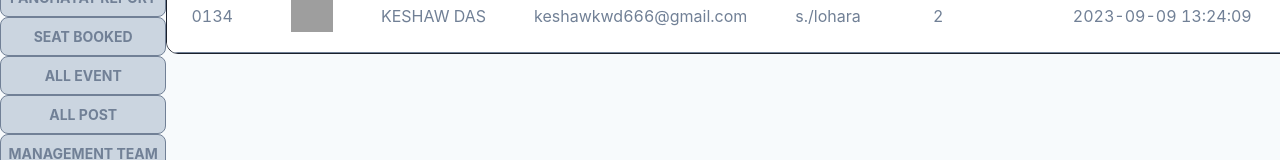
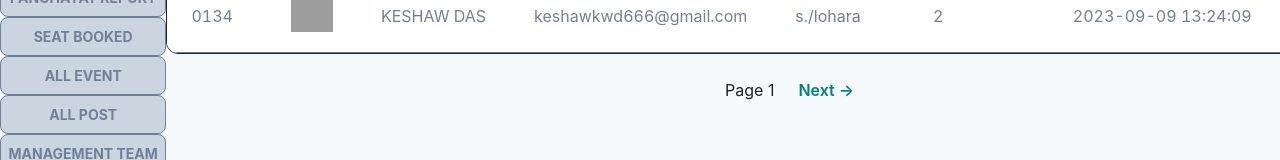
Before and after one commit to dhruvm420/reactProject, a React (Vite) app: page /districtlist in a window 1280 px wide. Shown: the part 273-433 px from the top of the page. Built offline with nearby package versions, Linux system fonts and the light colour scheme; grey boxes are pictures that could not be loaded.

Commit message:
added Pagination

```diff
--- /dev/null
+++ b/src/components/pagination.jsx
@@ -0,0 +1,28 @@
+import { Box, Button, Flex, Text } from "@chakra-ui/react";
+export default function Pagination({ handlePageChange, currentPage }) {
+  return (
+    <Box alignSelf="center" mt="4">
+      <Flex alignItems="center">
+        {currentPage !== 1 && (
+          <Button
+            onClick={() => handlePageChange(currentPage - 1)}
+            colorScheme="white"
+            color="teal"
+          >
+            &larr; Previous
+          </Button>
+        )}
+
+        <Text mx="2">{`Page ${currentPage}`}</Text>
+
+        <Button
+          onClick={() => handlePageChange(currentPage + 1)}
+          colorScheme="white"
+          color="teal"
+        >
+          Next &rarr;
+        </Button>
+      </Flex>
+    </Box>
+  );
+}
--- a/src/routes/districtlist.jsx
+++ b/src/routes/districtlist.jsx
@@ -6,6 +6,7 @@ import {
   InputGroup,
   InputRightElement,
 } from "@chakra-ui/react";
+import Pagination from "../components/pagination";
 import Root from "./root";
 import TableGenerator from "../components/tableGenerator";
 import { Link } from "react-router-dom";
@@ -30,6 +31,10 @@ export default function DistrictList() {
   const [action, setAction] = useState("");
   const [districtData, setDistrictData] = useState(dummyData);
   const [searchVal, setSearchVal] = useState("");
+  const [currentPage, setCurrentPage] = useState(1);
+  const handlePageChange = (pageNumber) => {
+    setCurrentPage(pageNumber);
+  };
   const handleInputChange = (e) => {
     setSearchVal(e.target.value);
     // You can perform filtering or any other actions based on the search value here
@@ -87,6 +92,10 @@ export default function DistrictList() {
             setId={setId}
             actionItems={["id", "delete", "menu", "edit"]}
           />
+          <Pagination
+            handlePageChange={handlePageChange}
+            currentPage={currentPage}
+          />
         </Flex>
       </Root>
     </>
--- a/src/routes/panchayatlist.jsx
+++ b/src/routes/panchayatlist.jsx
@@ -8,6 +8,7 @@ import {
 } from "@chakra-ui/react";
 import Root from "./root";
 import TableGenerator from "../components/tableGenerator";
+import Pagination from "../components/pagination";
 import { Link } from "react-router-dom";
 import { useState, useEffect } from "react";
 import ActionPopUp from "../components/actionButtons/actionPopUp";
@@ -29,6 +30,10 @@ export default function PanchayatList() {
   const [action, setAction] = useState("");
   const [panchayatData, setPanchayatData] = useState(dummyData);
   const [searchVal, setSearchVal] = useState("");
+  const [currentPage, setCurrentPage] = useState(1);
+  const handlePageChange = (pageNumber) => {
+    setCurrentPage(pageNumber);
+  };
   const handleInputChange = (e) => {
     setSearchVal(e.target.value);
     // You can perform filtering or any other actions based on the search value here
@@ -85,6 +90,10 @@ export default function PanchayatList() {
             setId={setId}
             actionItems={["id", "delete", "menu", "edit"]}
           />
+          <Pagination
+            handlePageChange={handlePageChange}
+            currentPage={currentPage}
+          />
         </Flex>
       </Root>
     </>
--- a/src/routes/statelist.jsx
+++ b/src/routes/statelist.jsx
@@ -2,6 +2,7 @@ import {
   Flex,
   Box,
   Input,
+  Text,
   InputGroup,
   Button,
   InputRightElement,
@@ -13,6 +14,7 @@ import { useState, useEffect } from "react";
 import ActionPopUp from "../components/actionButtons/actionPopUp";
 import { SearchIcon } from "@chakra-ui/icons";
 import axios from "axios";
+import Pagination from "../components/pagination";
 let dummyData = [
   {
     "USER ID": "0134",
@@ -31,9 +33,12 @@ export default function StateList() {
   const [action, setAction] = useState("");
   const [stateData, setStateData] = useState(dummyData);
   const [searchVal, setSearchVal] = useState("");
+  const [currentPage, setCurrentPage] = useState(1);
+  const handlePageChange = (pageNumber) => {
+    setCurrentPage(pageNumber);
+  };
   const handleInputChange = (e) => {
     setSearchVal(e.target.value);
-    // You can perform filtering or any other actions based on the search value here
   };
   useEffect(() => {
     const fetchStateData = async () => {
@@ -88,6 +93,10 @@ export default function StateList() {
             setId={setId}
             actionItems={["id", "delete", "menu", "edit"]}
           />
+          <Pagination
+            handlePageChange={handlePageChange}
+            currentPage={currentPage}
+          />
         </Flex>
       </Root>
     </>
--- a/src/routes/tehsillist.jsx
+++ b/src/routes/tehsillist.jsx
@@ -6,6 +6,7 @@ import {
   InputGroup,
   InputRightElement,
 } from "@chakra-ui/react";
+import Pagination from "../components/pagination";
 import TableGenerator from "../components/tableGenerator";
 import { Link } from "react-router-dom";
 import Root from "./root";
@@ -30,6 +31,10 @@ export default function TehsilList() {
   const [action, setAction] = useState("");
   const [tehsilData, setTehsilData] = useState(dummyData);
   const [searchVal, setSearchVal] = useState("");
+  const [currentPage, setCurrentPage] = useState(1);
+  const handlePageChange = (pageNumber) => {
+    setCurrentPage(pageNumber);
+  };
   const handleInputChange = (e) => {
     setSearchVal(e.target.value);
     // You can perform filtering or any other actions based on the search value here
@@ -87,6 +92,10 @@ export default function TehsilList() {
             setId={setId}
             actionItems={["id", "delete", "menu", "edit"]}
           />
+          <Pagination
+            handlePageChange={handlePageChange}
+            currentPage={currentPage}
+          />
         </Flex>
       </Root>
     </>
--- a/src/routes/unverifiedlist.jsx
+++ b/src/routes/unverifiedlist.jsx
@@ -7,6 +7,7 @@ import {
   InputRightElement,
 } from "@chakra-ui/react";
 import { SearchIcon } from "@chakra-ui/icons";
+import Pagination from "../components/pagination";
 import TableGenerator from "../components/tableGenerator";
 import { useState, useEffect } from "react";
 import ActionPopUp from "../components/actionButtons/actionPopUp";
@@ -44,6 +45,10 @@ export default function UnVerifiedList() {
   const [action, setAction] = useState("");
   const [unVerifiedData, setUnVerifiedData] = useState(dummyData);
   const [searchVal, setSearchVal] = useState("");
+  const [currentPage, setCurrentPage] = useState(1);
+  const handlePageChange = (pageNumber) => {
+    setCurrentPage(pageNumber);
+  };
   const handleInputChange = (e) => {
     setSearchVal(e.target.value);
     // You can perform filtering or any other actions based on the search value here
@@ -92,6 +97,10 @@ export default function UnVerifiedList() {
           setId={setId}
           actionItems={["verify", "delete"]}
         />
+        <Pagination
+          handlePageChange={handlePageChange}
+          currentPage={currentPage}
+        />
       </Flex>
     </Root>
   );
--- a/src/routes/verifiedlist.jsx
+++ b/src/routes/verifiedlist.jsx
@@ -6,6 +6,7 @@ import {
   InputRightElement,
 } from "@chakra-ui/react";
 import Root from "./root";
+import Pagination from "../components/pagination";
 import TableGenerator from "../components/tableGenerator";
 import { useState, useEffect } from "react";
 import ActionPopUp from "../components/actionButtons/actionPopUp";
@@ -40,6 +41,10 @@ export default function VerifiedList() {
   const [action, setAction] = useState("");
   const [verifiedData, setVerifiedData] = useState(dummyData);
   const [searchVal, setSearchVal] = useState("");
+  const [currentPage, setCurrentPage] = useState(1);
+  const handlePageChange = (pageNumber) => {
+    setCurrentPage(pageNumber);
+  };
   const handleInputChange = (e) => {
     setSearchVal(e.target.value);
     // You can perform filtering or any other actions based on the search value here
@@ -88,6 +93,10 @@ export default function VerifiedList() {
           setId={setId}
           actionItems={["id", "certificate", "appointment", "delete", "edit"]}
         />
+        <Pagination
+          handlePageChange={handlePageChange}
+          currentPage={currentPage}
+        />
       </Flex>
     </Root>
   );
```
